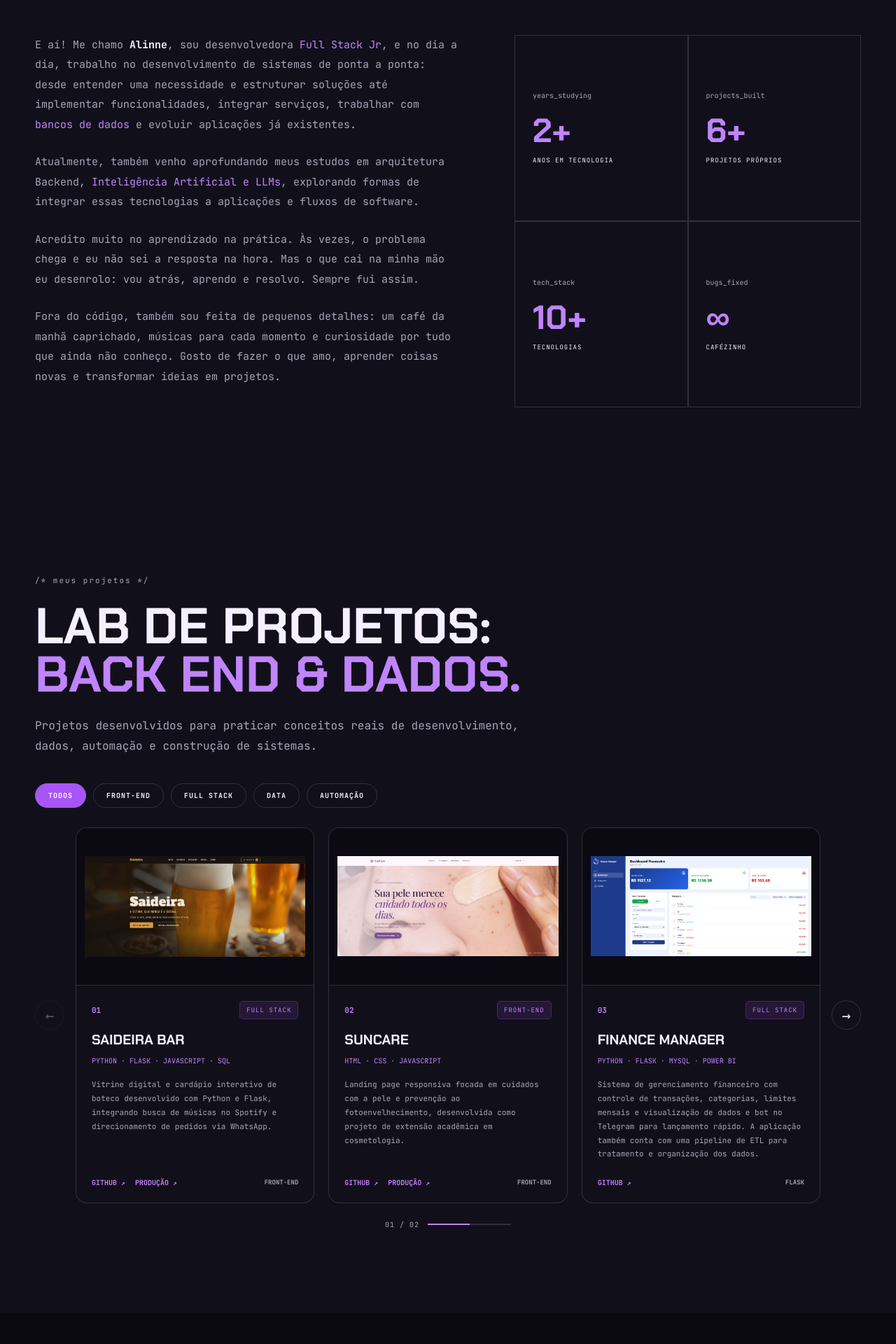
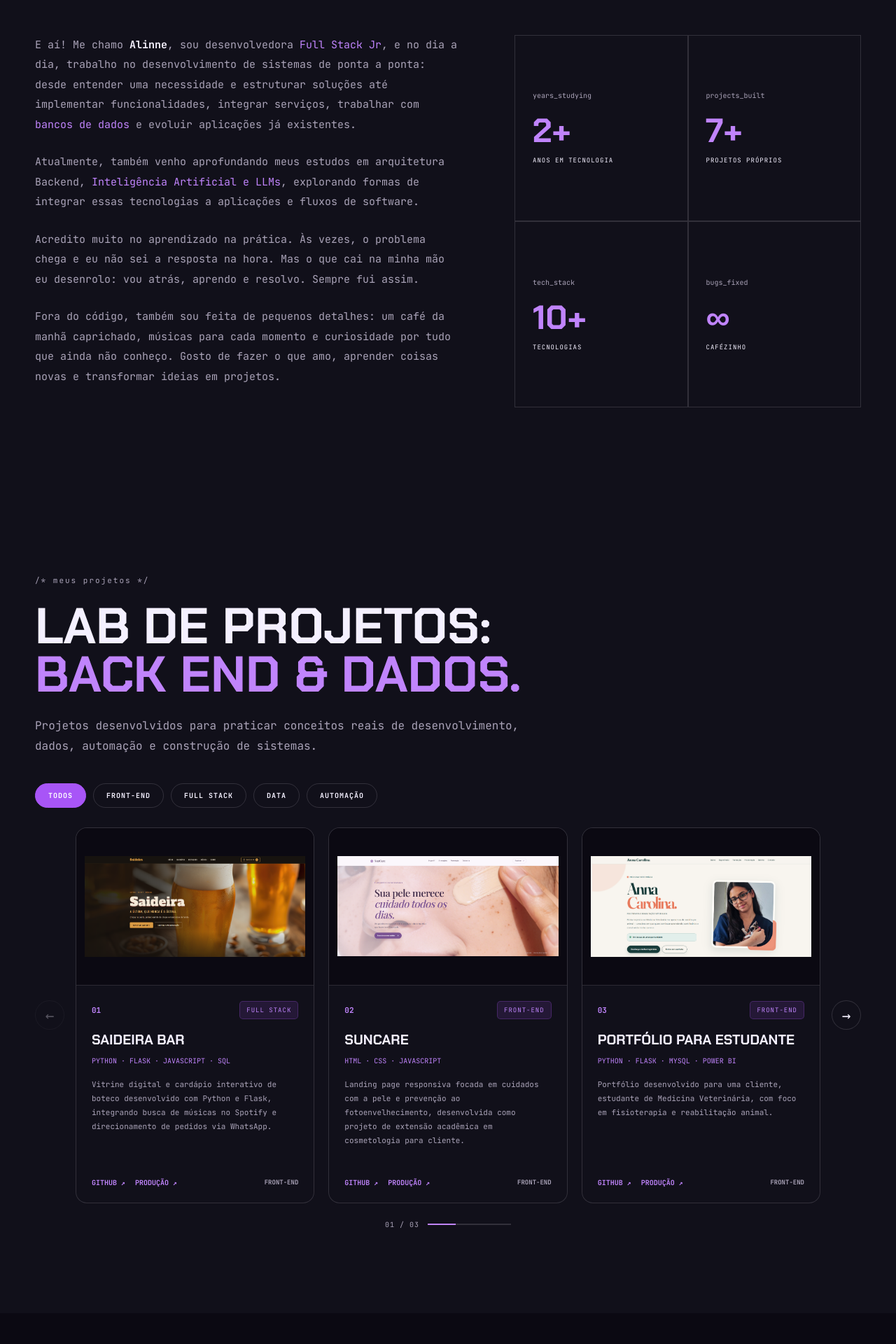
Before and after one commit to alinneoliveira-dev/portfolio, a Flask app: page / in a window 1280 px wide. Shown: the part 1120-3040 px from the top of the page at 70% size. Run offline with Flask 3, Linux system fonts and the light colour scheme.

Commit message:
adicionando projeto novo no portfolio

```diff
--- a/templates/index.html
+++ b/templates/index.html
@@ -180,7 +180,7 @@
 
                         <div class="stat-card">
                             <span class="stat-key">projects_built</span>
-                            <strong>6+</strong>
+                            <strong>7+</strong>
                             <small>PROJETOS PRÓPRIOS</small>
                         </div>
 
@@ -291,11 +291,33 @@
             </div>
             <h3>SUNCARE</h3>
             <div class="project-tech">HTML · CSS · JAVASCRIPT</div>
-            <p>Landing page responsiva focada em cuidados com a pele e prevenção ao fotoenvelhecimento, desenvolvida como projeto de extensão acadêmica em cosmetologia.</p>
+            <p>Landing page responsiva focada em cuidados com a pele e prevenção ao fotoenvelhecimento, desenvolvida como projeto de extensão acadêmica em cosmetologia para cliente.</p>
             <div class="project-footer">
                 <div class="project-links">
                     <a href="https://github.com/alinneoliveira-dev/suncare" target="_blank" rel="noopener noreferrer">GITHUB ↗</a>
                     <a href="https://suncare-beta.vercel.app/" target="_blank" rel="noopener noreferrer">PRODUÇÃO ↗</a>
+                </div>
+                <span>FRONT-END</span>
+            </div>
+        </div>
+    </article>
+
+     <article class="project-card" data-category="fullstack data">
+        <div class="project-preview">
+            <img src="{{ url_for('static', filename='assets/portfolio-veterinaria-img.png') }}" alt="Tela do Portfólio desenvolvido para cliente" loading="lazy">
+        </div>
+        <div class="project-content">
+            <div class="project-header">
+                <span class="project-number">03</span>
+                <span class="project-type">FRONT-END</span>
+            </div>
+            <h3>PORTFÓLIO PARA ESTUDANTE</h3>
+            <div class="project-tech">PYTHON · FLASK · MYSQL · POWER BI</div>
+            <p>Portfólio desenvolvido para uma cliente, estudante de Medicina Veterinária, com foco em fisioterapia e reabilitação animal.</p>
+            <div class="project-footer">
+                <div class="project-links">
+                    <a href="https://github.com/alinneoliveira-dev/portfolio-veterinaria" target="_blank" rel="noopener noreferrer">GITHUB ↗</a>
+                    <a href="https://anna-oliveira-three.vercel.app/" target="_blank" rel="noopener noreferrer">PRODUÇÃO ↗</a>
                 </div>
                 <span>FRONT-END</span>
             </div>
@@ -308,7 +330,7 @@
         </div>
         <div class="project-content">
             <div class="project-header">
-                <span class="project-number">03</span>
+                <span class="project-number">04</span>
                 <span class="project-type">FULL STACK</span>
             </div>
             <h3>FINANCE MANAGER</h3>
@@ -329,7 +351,7 @@
         </div>
         <div class="project-content">
             <div class="project-header">
-                <span class="project-number">04</span>
+                <span class="project-number">05</span>
                 <span class="project-type">FRONT-END</span>
             </div>
             <h3>SHARK HUB</h3>
@@ -351,7 +373,7 @@
         </div>
         <div class="project-content">
             <div class="project-header">
-                <span class="project-number">05</span>
+                <span class="project-number">06</span>
                 <span class="project-type">DADOS</span>
             </div>
             <h3>RELATÓRIO DE DESPESAS POWER BI</h3>
@@ -372,7 +394,7 @@
         </div>
         <div class="project-content">
             <div class="project-header">
-                <span class="project-number">06</span>
+                <span class="project-number">07</span>
                 <span class="project-type">AUTOMAÇÃO</span>
             </div>
             <h3>PILL ALARM</h3>
```
Also changed, not shown: static/assets/portfolio-veterinaria-img.png (added).
